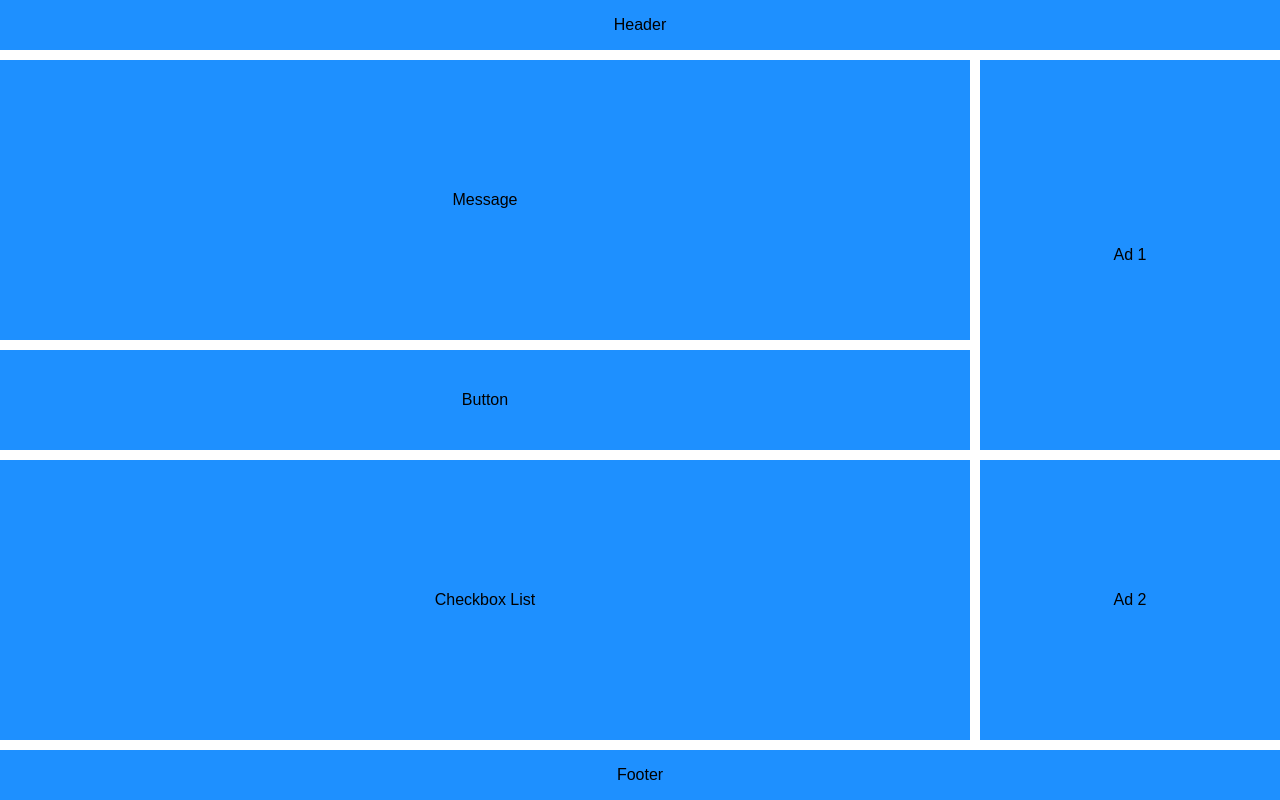
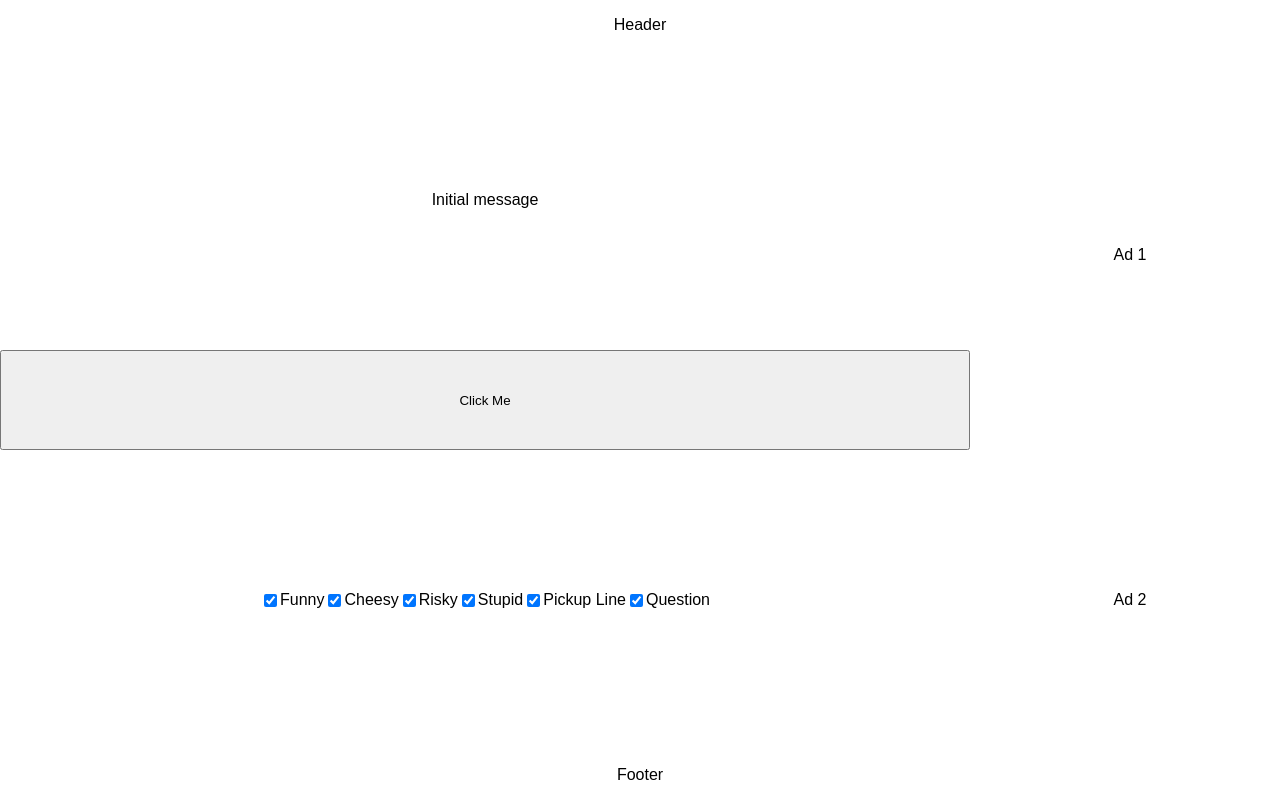
Before and after one commit to lennonn2/tinder-lines-client, a React (Create React App) app: page / in a window 1280 px wide. Built offline with nearby package versions, Linux system fonts and the light colour scheme.

Commit message:
add components and filter

```diff
--- a/package.json
+++ b/package.json
@@ -6,6 +6,7 @@
     "react-scripts": "1.1.1"
   },
   "dependencies": {
+    "lodash": "^4.17.5",
     "react": "^16.2.0",
     "react-dom": "^16.2.0",
     "redux": "^3.7.2"
--- a/src/App.css
+++ b/src/App.css
@@ -15,7 +15,6 @@
 }
 
 .App > * {
-  background: dodgerblue;
   display: flex;
   justify-content: center;
   align-items: center;
--- a/src/App.js
+++ b/src/App.js
@@ -1,16 +1,53 @@
 import React, { Component } from 'react';
 import logo from './logo.svg';
 import './App.css';
+import Message from './components/Message.jsx';
+import Button from './components/Button.jsx';
+import Checkboxes from './components/Checkboxes.jsx';
+
+let store = {
+  message: ['Initial message'],
+  categories: ['funny', 'cheesy', 'risky', 'stupid', 'pickup line', 'questions']
+};
 
 class App extends Component {
+  updateStore(newVal, property) {
+    switch (property) {
+      case 'message':
+        store = {
+          ...store,
+          message: newVal
+        }
+      case 'categories':
+        store = {
+          ...store,
+          categories: newVal
+        }
+    }
+    this.forceUpdate();
+  }
+
   render() {
     return (
       <div className="App">
         <header>Header</header>
         <div class="ad1" id="ad1">Ad 1</div>
-        <div class="message" id="message">Message</div>
-        <div class="button" id="button">Button</div>
-        <div class="checkboxes" id="checkboxes">Checkbox List</div>
+        <Message
+          className="message"
+          id="message"
+          content={store.message}
+        />
+        <Button
+          className="button"
+          id="button"
+          updateStore={this.updateStore.bind(this)}
+          categories={store.categories}
+        />
+        <Checkboxes
+          class="checkboxes"
+          id="checkboxes"
+          updateStore={this.updateStore.bind(this)}
+        />
         <div class="ad2" id="ad2">Ad 2</div>
         <footer>Footer</footer>
       </div>
--- /dev/null
+++ b/src/components/Button.jsx
@@ -0,0 +1,37 @@
+import React from 'react';
+import _ from 'lodash';
+
+const data = {
+    lines: [{
+        "message": ["test message"],
+        "createdAt": 1492914485365,
+        "lineId": "7b4e9a50-27cc-11e7-8c1f-83e05e77fe24",
+        "copies": 0,
+        "views": 4,
+        "categories": ["cheesy", "stupid"]
+    }, {
+        "message": ["another test message", "with two parts"],
+        "createdAt": 1492914485365,
+        "lineId": "7b4e9a50-27cc-11e7-8c1f-22e05e77fe24",
+        "copies": 2,
+        "views": 44,
+        "categories": ["pickup"]
+    }]
+};
+
+const filterLines = (categories) => {
+    return data.lines
+        .filter((line) => {
+            return _.intersection(line.categories, categories).length > 0;
+        })
+}
+
+const fetchLine = (storeFn, categories) => {
+    const filteredLines = filterLines(categories)
+    const msg = filteredLines[Math.floor(Math.random()*filteredLines.length)].message;
+    storeFn(msg, 'message');
+}
+
+export default ({updateStore, categories}) => {
+    return <button onClick={() => {fetchLine(updateStore, categories)}}>Click Me</button>;
+}
--- /dev/null
+++ b/src/components/Checkboxes.jsx
@@ -0,0 +1,27 @@
+import React from 'react';
+
+let div;
+
+const checkboxes = (updateStore) => {
+  const categories = [...div.children]
+    .filter((el) => {
+      return el.type === 'checkbox' && el.checked;
+    })
+    .map((el) => {
+      return el.value;
+    })
+  return updateStore(categories, 'categories');
+}
+
+export default ({updateStore}) => {
+  return (
+    <div onClick={() => checkboxes(updateStore)} ref={(el) => { div = el }}>
+      <input defaultChecked type="checkbox" name="funny" value="funny" />Funny<br/>
+      <input defaultChecked type="checkbox" name="cheesy" value="cheesy" />Cheesy<br/>
+      <input defaultChecked type="checkbox" name="risky" value="risky" />Risky<br/>
+      <input defaultChecked type="checkbox" name="stupid" value="stupid" />Stupid<br/>
+      <input defaultChecked type="checkbox" name="pickup" value="pickup" />Pickup Line<br/>
+      <input defaultChecked type="checkbox" name="question" value="question" />Question<br/>
+    </div>
+  )
+}
--- /dev/null
+++ b/src/components/Message.jsx
@@ -0,0 +1,6 @@
+import React from 'react';
+
+export default ({content}) => {
+  const elements = content.map((msg) => <p>{msg}</p>);
+  return <div>{elements}</div>;
+}
```
Also changed, not shown: 1 other file (tests, documents, lock files or other folders).
